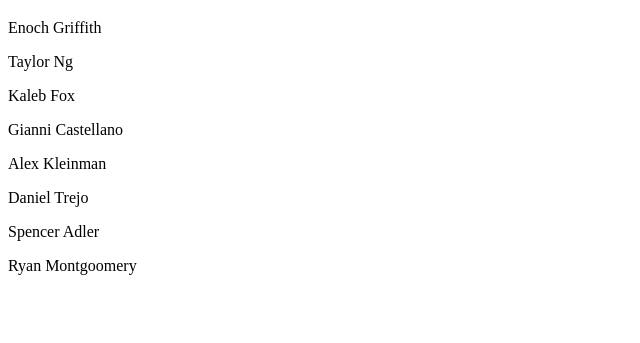
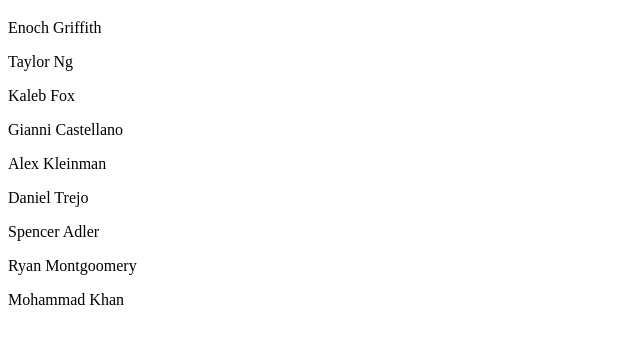
Before and after one commit to Enoch2k2/SE-LIVE-051324-git-collab, a plain HTML site: page index.html in a window 1280 px wide. Shown: the part 61-404 px from the top of the page, without its empty margins (0-640 px from the left). Drawn offline with Linux system fonts and the light colour scheme.

Commit message:
Mohammad

```diff
--- a/index.html
+++ b/index.html
@@ -16,6 +16,7 @@
     <p>Daniel Trejo</p>
     <p>Spencer Adler</p>
     <p>Ryan Montgoomery</p>
+    <p>Mohammad Khan</p>
   </div>
 </body>
 </html>
```
